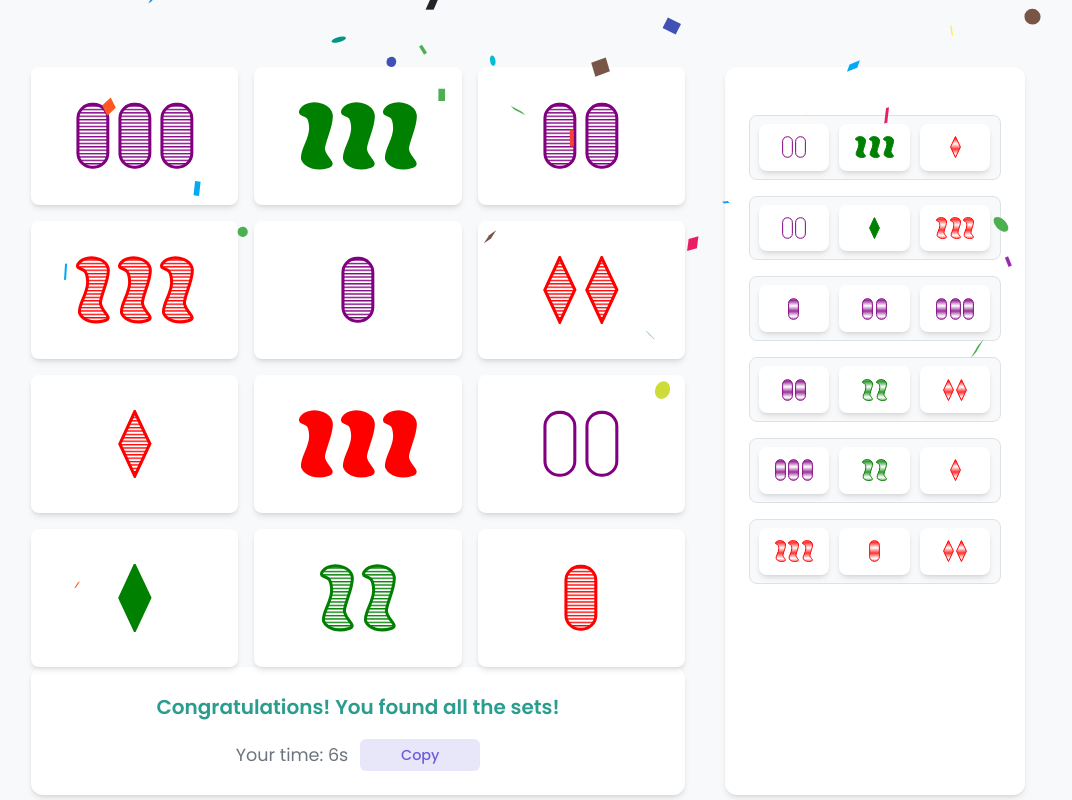
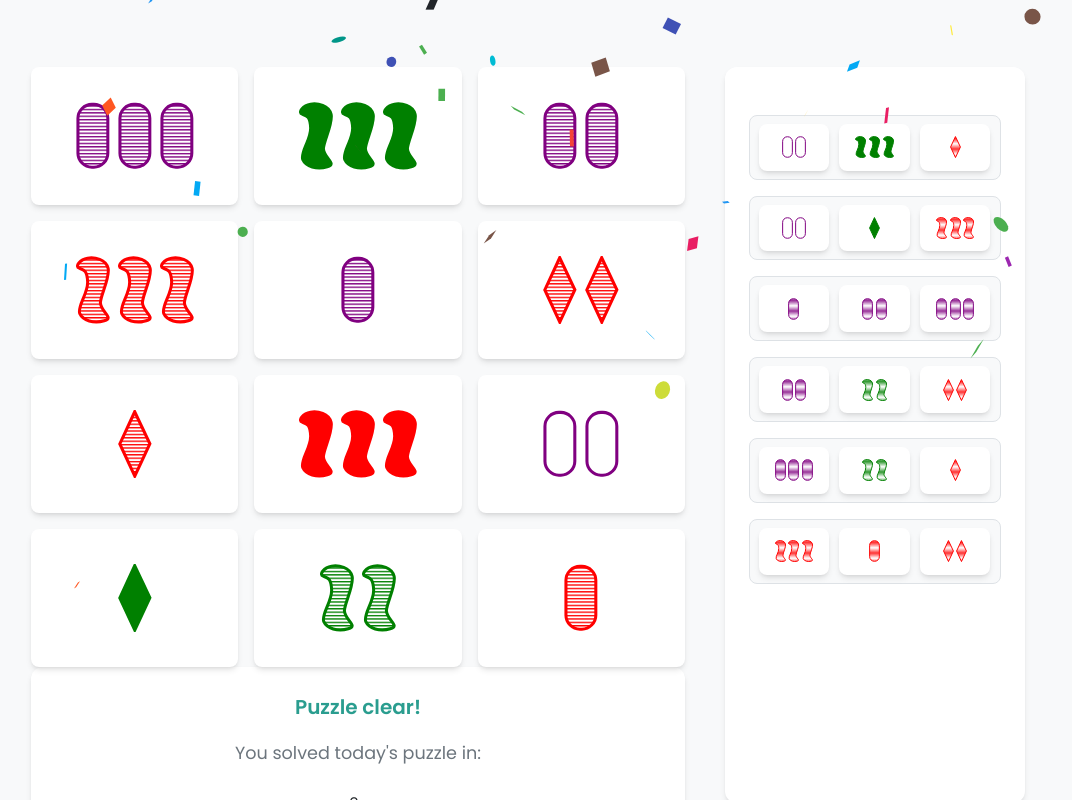
Before and after one commit to defaultnamehere/dailyset, a React (Vite) app: page / in a window 1280 px wide. Both pictures are taken after a click on the button "Show Solution". Shown: the part 113-913 px from the top of the page, without its empty margins (112-1184 px from the left). Built offline with nearby package versions, Linux system fonts and the light colour scheme.

Commit message:
hey can you get milk on the way home

```diff
--- a/src/App.jsx
+++ b/src/App.jsx
@@ -191,9 +191,10 @@ function App() {
           <div className="game-actions">
             {isGameWon ? (
               <div className="victory-message">
-                <p className="congrats">Congratulations! You found all the sets!</p>
+                <p className="congrats">Puzzle clear!</p>
                 <div className="time-display">
-                  <p className="timer">Your time: {formatTime(elapsedTime)}</p>
+                  <p className="timer">You solved today's puzzle in:</p>
+                  <p>{formatTime(elapsedTime)}</p>
                   <button onClick={handleCopyTime} className={`copy-button ${copyButtonText === 'Copied!' ? 'copied' : ''}`}>
                     {copyButtonText}
                   </button>
--- a/src/index.css
+++ b/src/index.css
@@ -134,9 +134,10 @@ button:active {
 
 .time-display {
   display: flex;
+  flex-direction: column;
   align-items: center;
   justify-content: center;
-  gap: 0.75rem;
+  gap: 0.5rem; /* Reduced gap for vertical layout */
   margin-top: 1rem;
   width: 100%;
 }
```
